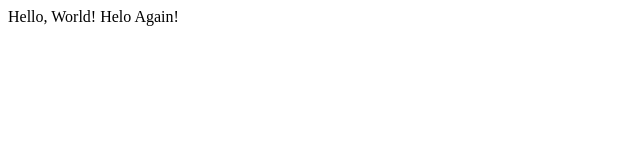
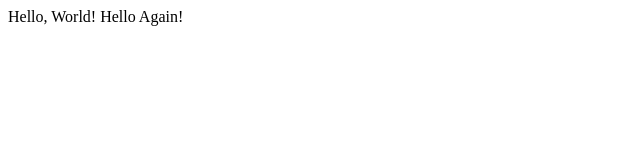
Before and after one commit to sandaruchamika/Lecture0, a plain HTML site: page index.html in a window 1280 px wide. Shown: the full height of the page, 0-640 px from the left. Drawn offline with Linux system fonts and the light colour scheme.

Commit message:
Added missing l

```diff
--- a/index.html
+++ b/index.html
@@ -4,6 +4,6 @@
         <title>My Webpage!</title>
     </head>
     <body>
-        Hello, World! Helo Again!
+        Hello, World! Hello Again!
     </body>
 </html>
```
